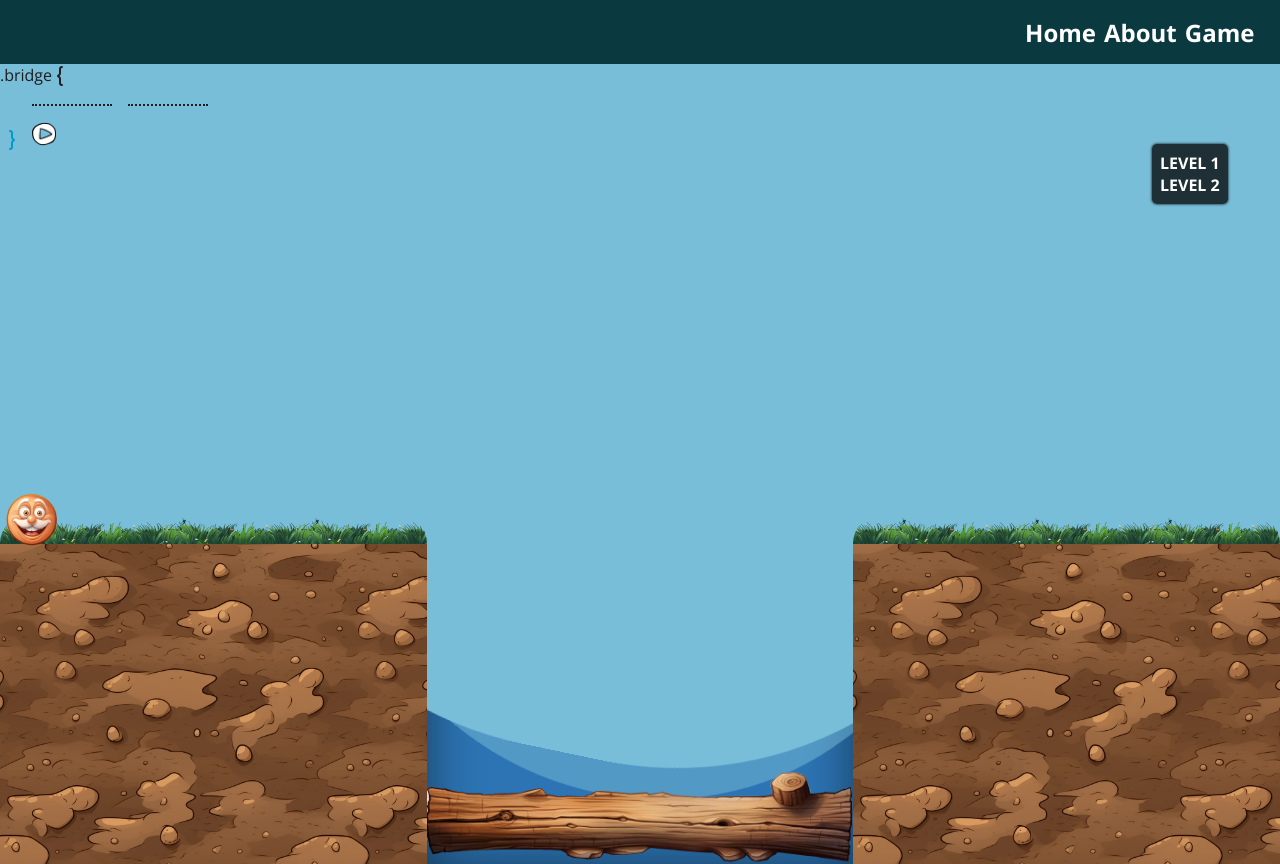
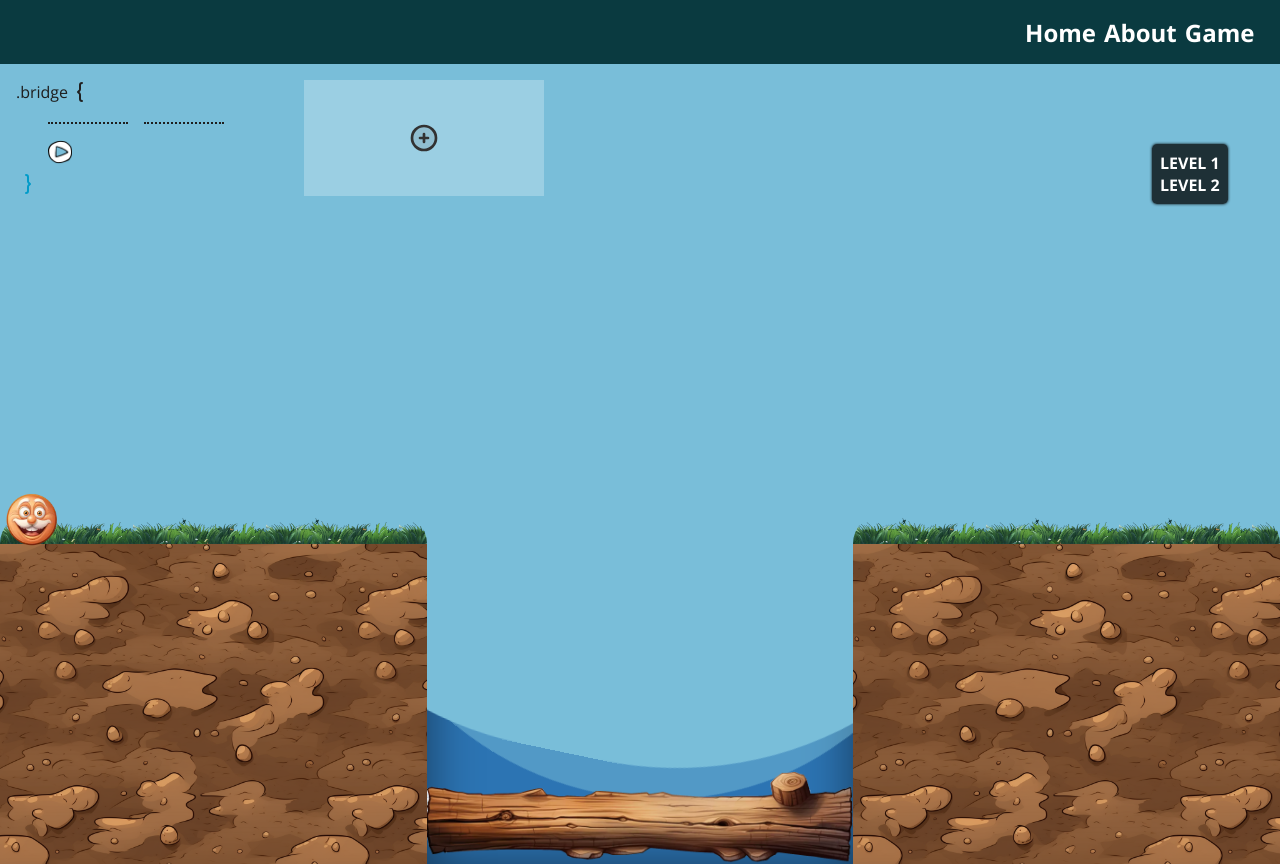
Before and after one commit to KaiUweCZE/cssGame, a React app: page /game in a window 1280 px wide. Built offline with nearby package versions, Linux system fonts and the light colour scheme.

Commit message:
added the option to manipulate with .crossover css class

```diff
--- a/src/components/Bridge.js
+++ b/src/components/Bridge.js
@@ -1,11 +1,11 @@
 import React, { forwardRef, useContext } from "react";
 import plankImg from "../styles/images/plank.webp";
-import { LevelContext, StyleContext } from "../contexts/FormContext";
+import { LevelContext, BridgeStyleContext } from "../contexts/FormContext";
 
 // game component that users will set up
 const Bridge = forwardRef((props,ref) => {
     const{style} = useContext(LevelContext)
-    const {property, propertyValue} = useContext(StyleContext)
+    const {property, propertyValue} = useContext(BridgeStyleContext)
 
 
     const specificStyle = {
--- a/src/components/CrossRoad.js
+++ b/src/components/CrossRoad.js
@@ -2,15 +2,25 @@ import React, { useContext } from 'react'
 import Bridge from './Bridge'
 import CheckPoint from './CheckPoint'
 import River from './River'
-import {ResultContext} from '../contexts/FormContext'
+import {CrossoverStyleContext, ResultContext, LevelContext} from '../contexts/FormContext'
 
 // middle part of playground component
 const CrossRoad = () => {
     // information about bridge & checkpoint position to result
     const{bridgeRef, checkpointRef} = useContext(ResultContext)
+    const{style} = useContext(LevelContext)
+    const {property, propertyValue} = useContext(CrossoverStyleContext)
+
+
+    const specificStyle = {
+        // specific style from levelData
+        ...style,
+        // user's style
+        [property]: propertyValue
+    }
 
     return(
-        <div className='crossover'>
+        <div className='crossover' style={specificStyle}>
             <CheckPoint ref={checkpointRef}/>
             <Bridge ref={bridgeRef}/>
             <River />
--- a/src/components/CssForm.js
+++ b/src/components/CssForm.js
@@ -7,12 +7,13 @@ import { list } from "../data/listOfProperities";
 import ErrorMessage from "./ErrorMessage";
 import SuggestList from "./SuggestList";
 import ResultMessage from "./ResultMessage";
-import { EmojiContext, StyleContext, ResultContext } from "../contexts/FormContext";
+import { EmojiContext, BridgeStyleContext, ResultContext, CrossoverStyleContext } from "../contexts/FormContext";
 
 // key component for posting
-const CssForm = () => {
+const CssForm = (props) => {
+    const context = props.name === "bridge"
     // set values for .bridge
-    const { property, setProperty, setPropertyValue } = useContext(StyleContext);
+    const { property, setProperty, setPropertyValue } = props.name === "bridge" ? useContext(BridgeStyleContext) : useContext(CrossoverStyleContext);
     // set class for emoji character
     const { setSpecialClass } = useContext(EmojiContext)
     // check if error occurs (typo error)
@@ -74,8 +75,10 @@ const CssForm = () => {
 
     return (
         <div className="container-form">
-            <span className="element-class">.bridge</span>
-            <img className="left-bracket" src={leftBracket} alt="" />
+            <div className="headline">
+                <span className="element-class">.{props.name}</span>
+                <img className="left-bracket" src={leftBracket} alt="" />
+            </div>
             <form className="element-class__bridge" action="">
                 <input type="text" value={cssProperty} name="" id="" onChange={(e) => setCssProperty(e.target.value)} />
                 <input type="text" name="" id="" onChange={(e) => setCssValue(e.target.value)} />
--- /dev/null
+++ b/src/components/EmptyBox.js
@@ -0,0 +1,17 @@
+import React from "react";
+import plusIcon from '../styles/images/plus.svg';
+
+const EmptyBox = (props) => {
+
+    const handleClick = () => {
+        props.func(!props.state);
+    }
+
+    return(
+        <div className="empty-box">
+            <img src={plusIcon} alt="" onClick={handleClick}/>
+        </div>
+    )
+}
+
+export default EmptyBox
--- a/src/components/Mission.js
+++ b/src/components/Mission.js
@@ -1,25 +1,33 @@
-import React from "react";
+import React, { useState } from "react";
 import CssForm from "./CssForm";
 import PlayGround from "./PlayGround";
-import { EmojiProvider, LevelProvider, ResultProvider, StyleProvider } from "../contexts/FormContext";
+import { BridgeStyleProvider, CrossoverStyleProvider, EmojiProvider, LevelProvider, ResultProvider } from "../contexts/FormContext";
 import LevelSelect from "./LevelSelect";
+import EmptyBox from "./EmptyBox";
 
 const Mission = () => {
-
+    const [nextClass, setNextClass] = useState()
     return(
-        <StyleProvider>
+        <CrossoverStyleProvider >
+        <BridgeStyleProvider>
         <EmojiProvider>
         <ResultProvider>
         <LevelProvider>
         <div className="container-mission">
-            <CssForm/>
+            <div className="box__classes">
+                <CssForm name="bridge"/>
+                {
+                    nextClass ? <CssForm name="crossover"/> : <EmptyBox state={nextClass} func={setNextClass}/>
+                }
+            </div>
             <PlayGround/>
             <LevelSelect />
         </div>
         </LevelProvider>
         </ResultProvider>
         </EmojiProvider>
-        </StyleProvider>
+        </BridgeStyleProvider>
+        </CrossoverStyleProvider>
     )
 }
 
--- a/src/contexts/FormContext.js
+++ b/src/contexts/FormContext.js
@@ -2,14 +2,14 @@ import React, {createContext, useState, useRef, useEffect} from "react";
 
 
 // to setting the result style of a given level
-export const StyleContext = createContext({
+export const BridgeStyleContext = createContext({
     property: "",
     value: "",
     setProperty: () => {},
     setPropertyValue: () => {}
 });
 
-export const StyleProvider = ({children}) => {
+export const BridgeStyleProvider = ({children}) => {
     const [property, setProperty] = useState("")
     const [propertyValue, setPropertyValue] = useState("")
 
@@ -21,11 +21,37 @@ export const StyleProvider = ({children}) => {
     };
 
     return(
-        <StyleContext.Provider value={contextValue}>
+        <BridgeStyleContext.Provider value={contextValue}>
             {children}
-        </StyleContext.Provider>
+        </BridgeStyleContext.Provider>
     )
 }
+
+export const CrossoverStyleContext = createContext({
+    property: "",
+    value: "",
+    setProperty: () => {},
+    setPropertyValue: () => {}
+});
+
+export const CrossoverStyleProvider = ({children}) => {
+    const [property, setProperty] = useState("")
+    const [propertyValue, setPropertyValue] = useState("")
+
+    const contextValue = {
+        property,
+        propertyValue,
+        setProperty,
+        setPropertyValue
+    };
+
+    return(
+        <CrossoverStyleContext.Provider value={contextValue}>
+            {children}
+        </CrossoverStyleContext.Provider>
+    )
+}
+
 
 // for emoji character manipulation
 export const EmojiContext = createContext({
--- a/src/styles/gameStyles.css
+++ b/src/styles/gameStyles.css
@@ -54,10 +54,15 @@
 .container-form {
   display: flex;
   flex-direction: column;
+  width: -moz-fit-content;
+  width: fit-content;
   position: relative;
 }
+.container-form .headline {
+  display: flex;
+  align-items: center;
+}
 .container-form img {
-  position: absolute;
   height: 1.5rem;
   width: 1.5rem;
 }
@@ -65,7 +70,8 @@
 .element-class__bridge {
   display: grid;
   grid-template-columns: repeat(2, 1fr);
-  width: 5rem;
+  width: -moz-fit-content;
+  width: fit-content;
   -moz-column-gap: 1rem;
        column-gap: 1rem;
   row-gap: 1rem;
@@ -352,4 +358,31 @@ button img:hover {
 }
 .menu-level li:hover {
   background-color: rgba(255, 255, 255, 0.15);
+}
+
+.box__classes {
+  display: grid;
+  grid-template-columns: repeat(2, 1fr);
+  position: relative;
+  gap: 3rem;
+  width: -moz-fit-content;
+  width: fit-content;
+  margin: 1rem;
+}
+
+.empty-box {
+  display: flex;
+  justify-content: center;
+  align-items: center;
+  background-color: rgba(255, 255, 255, 0.25);
+  width: 100%;
+}
+.empty-box img {
+  width: 2rem;
+  aspect-ratio: 1/1;
+  cursor: pointer;
+  transition: 0.5s;
+}
+.empty-box img:hover {
+  transform: scale(1.2);
 }/*# sourceMappingURL=gameStyles.css.map */
--- a/src/styles/gameStyles.scss
+++ b/src/styles/gameStyles.scss
@@ -41,9 +41,13 @@
 .container-form {
     display: flex;
     flex-direction: column;
+    width: fit-content;
     position: relative;
+    .headline{
+        display: flex;
+        align-items: center;
+    }
     img {
-        position: absolute;
         height: 1.5rem;
         width: 1.5rem;
     }
@@ -53,11 +57,10 @@
 .element-class__bridge {
     display: grid;
     grid-template-columns: repeat(2, 1fr);
-    width: 5rem;
+    width: fit-content;
     column-gap: 1rem;
     row-gap: 1rem;
     padding-inline: 2rem;
-
     input[type="text"] {
         font-weight: bold;
         max-width: 5rem;
@@ -372,3 +375,29 @@ animation: animate 15s linear infinite;
         }
     }
 }
+
+.box__classes{
+    display: grid;
+    grid-template-columns: repeat(2, 1fr);
+    position: relative;
+    gap: 3rem;
+    width: fit-content;
+    margin: 1rem;
+}
+
+.empty-box{
+    display: flex;
+    justify-content: center;
+    align-items: center;
+    background-color: rgba(255,255,255, 0.25);
+    width: 100%;
+    img{
+        width: 2rem;
+        aspect-ratio: 1/1;
+        cursor: pointer;
+        transition: .5s;
+        &:hover{
+            transform: scale(1.2);
+        }
+    }
+}
```
Also changed, not shown: src/styles/images/plus.svg (added), 1 other file (tests, documents, lock files or other folders).
